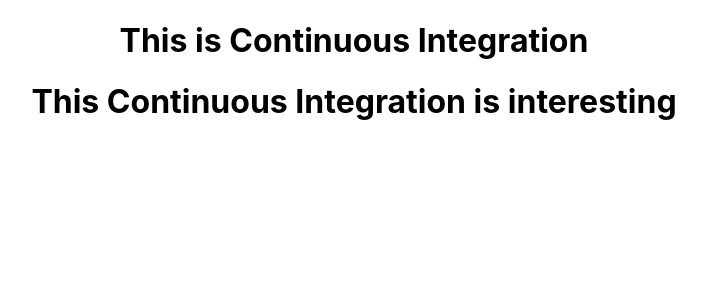
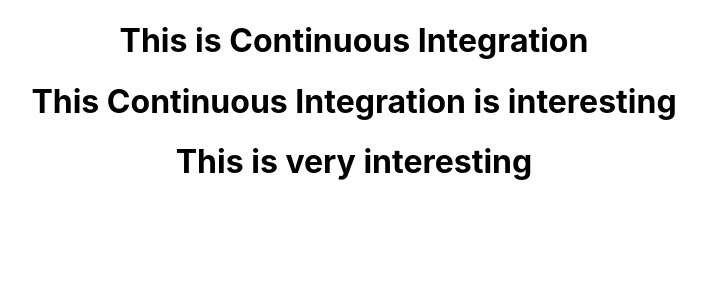
Before and after one commit to masradsk9471/ContinuousIntegration, a React (Create React App) app: page / in a window 1280 px wide. Shown: the top 300 px of the page, without its empty margins (286-992 px from the left). Built offline with nearby package versions, Linux system fonts and the light colour scheme.

Commit message:
added third heading

```diff
--- a/src/App.js
+++ b/src/App.js
@@ -1,4 +1,4 @@
-import logo from './logo.svg';
+
 import './App.css';
 
 function App() {
@@ -6,6 +6,9 @@ function App() {
     <div className="App">
       <h1>This is Continuous Integration</h1>
       <h1>This Continuous Integration is interesting</h1>
+      <h1>This is very interesting</h1>
+
+
     </div>
   );
 }
```
